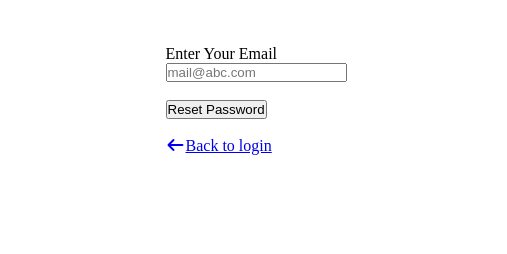
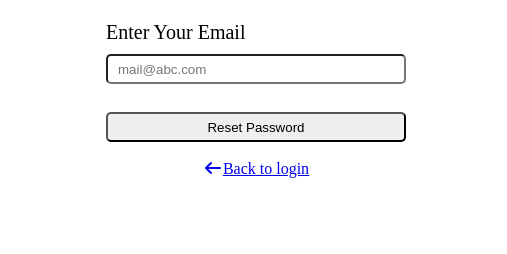
Before and after one commit to mDeepaksai/login-page-with-backend, a plain HTML site: page forget.html in a window 1280 px wide. Shown: the part 244-498 px from the top of the page, 0-507 px from the left. Drawn offline with Linux system fonts and the light colour scheme.

Commit message:
forgot form

```diff
--- a/forget.css
+++ b/forget.css
@@ -56,3 +56,29 @@ header p{
     font-size: 15px;
     font-weight: normal;
 }
+section{
+    display: flex;
+    flex-direction: column;
+    justify-content: center;
+    align-items: center;
+}
+.email, .password{
+    width: 300px;
+    height: 30px;
+    margin-top: 10px;
+    border-radius: 5px;
+}
+.email{
+    padding: 10px;
+    transition: transform 0.5s ease-out;
+}
+.email:hover{
+    transform: scale(1.05);
+    border: 1px solid rgba(121, 246, 208, 0.84);
+}
+label{
+    font-size: 20px;
+}
+.back{
+    text-align: center;
+}
--- a/forget.html
+++ b/forget.html
@@ -25,12 +25,12 @@
                 <form action="">
                     <div class="fore">
                         <label for="email">Enter Your Email</label><br>
-                        <input type="email" id="email" name="email" placeholder="mail@abc.com" required>
+                        <input type="email" id="email" class="email" name="email" placeholder="mail@abc.com" required>
                     </div><br>
                     <div class="fors">
-                        <button type="submit">Reset Password</button>
+                        <button type="submit" class="password">Reset Password</button>
                     </div><br>
-                    <div>
+                    <div class="back">
                         <a href="index.html"><i class="fa-solid fa-arrow-left"></i>Back to login</a>
                     </div>
                 </form>
--- a/newuser.css
+++ b/newuser.css
@@ -29,7 +29,7 @@ article{
 }
 article::before{
     content:"";
-    background: url(pexels-giancarlo-principe-outdoor-adventures-2158906038-35760694.jpg);
+    background: url(pexels-rednguyen-29346994.jpg);
     background-size: cover;
     background-position: center;
     position: absolute;
@@ -38,7 +38,7 @@ article::before{
     width: 99%;
     height: 99%;
     z-index: -1;
-    opacity: 0.8;
+    opacity: 0.9;
     border-radius: 100px;
     top: 5px;
 }
@@ -63,7 +63,7 @@ input{
     border: 2px solid black;
     font-size: 16px;
     background-color: rgb(255, 252, 252);
-    transition: transform 1s ease-out;
+    transition: transform 0.5s ease-out;
 }
 input[type="checkbox"]{
     width: auto;
@@ -88,7 +88,7 @@ button{
     height: 70px;
     border-radius: 15px;
     background-color: rgb(255, 252, 252);
-    transition: all 1s ease-out;
+    transition: all 0.5s ease-out;
 }
 .another:hover{
     border: 1px solid rgba(121, 246, 208, 0.84);
@@ -100,7 +100,7 @@ button{
     background-color: rgba(121, 246, 208, 0.84);
 }
 .back{
-    color: rgba(3, 255, 179, 0.84);
+    color: rgba(121, 246, 208, 0.84);
 }
 .fa-brands{
     font-size: 20px;
```
Also changed, not shown: 1 other file.
